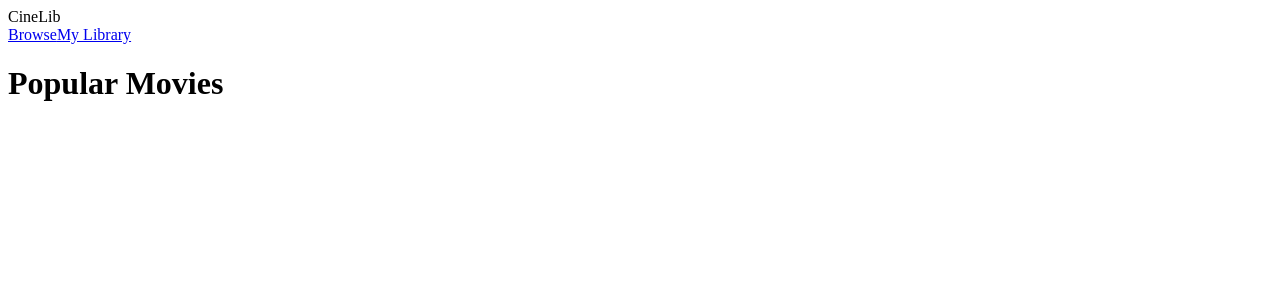
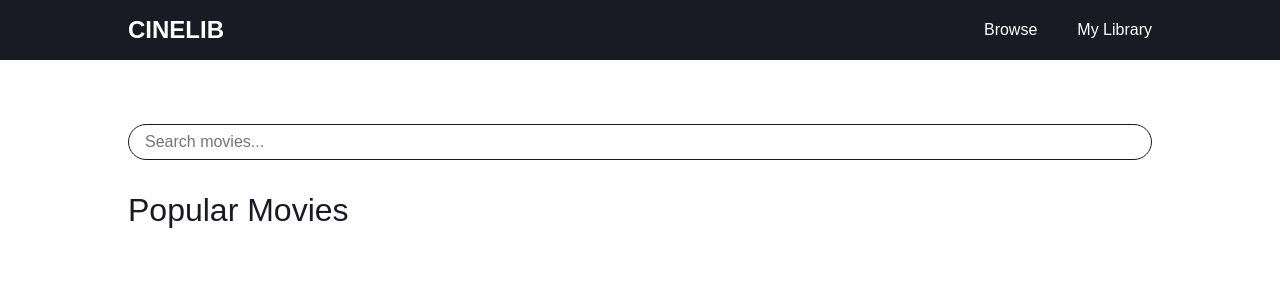
Before and after one commit to gianworks/cinelib, a React (Vite) app in the folder frontend/: page / in a window 1280 px wide. Shown: the top 300 px of the page. Built offline with nearby package versions, Linux system fonts and the light colour scheme.

Commit message:
feat: implement Navbar and SearchBar components with styling, add global CSS variables

```diff
--- a/frontend/package.json
+++ b/frontend/package.json
@@ -10,6 +10,7 @@
     "preview": "vite preview"
   },
   "dependencies": {
+    "@fontsource-variable/space-grotesk": "^5.3.0",
     "react": "^19.2.8",
     "react-dom": "^19.2.8",
     "react-router-dom": "^7.18.4"
--- a/frontend/src/components/NavBar.tsx
+++ b/frontend/src/components/NavBar.tsx
@@ -1,10 +1,13 @@
-import { Link } from "react-router-dom"
+import { Link } from "react-router-dom";
+import styles from "./Navbar.module.css";
 
 function NavBar() {
-  return(
-    <nav>
-      <div>CineLib</div>
-      <div>
+  return (
+    <nav className={styles.navbar}>
+      <div className={styles.logo}>
+        <h1>CINELIB</h1>
+      </div>
+      <div className={styles.menu}>
         <Link to="/">Browse</Link>
         <Link to="/library">My Library</Link>
       </div>
--- /dev/null
+++ b/frontend/src/components/Navbar.module.css
@@ -0,0 +1,21 @@
+.navbar {
+  display: flex;
+  justify-content: space-between;
+  align-items: center;
+  padding: 0 128px;
+  width: auto;
+  height: 60px;
+  color: white;
+  background-color: var(--secondary-color);
+}
+.logo {
+  padding-right: 40px;
+}
+.logo h1 {
+  font-weight: var(--fw-bold);
+}
+.menu {
+  display: flex;
+  align-items: center;
+  gap: 40px;
+}
--- /dev/null
+++ b/frontend/src/components/SearchBar.module.css
@@ -0,0 +1,8 @@
+.search-bar {
+  width: 100%;
+}
+.search-bar input {
+  width: 100%;
+  padding: 8px 16px;
+  border-radius: 50px;
+}
--- /dev/null
+++ b/frontend/src/components/SearchBar.tsx
@@ -0,0 +1,19 @@
+import style from "./SearchBar.module.css";
+
+type SearchBarProps = {
+  placeholder: string;
+  onSearch: (query: string) => void;
+};
+
+function SearchBar({ placeholder, onSearch }: SearchBarProps) {
+  return (
+    <div className={style["search-bar"]}>
+      <input
+        placeholder={placeholder}
+        onChange={(e) => onSearch(e.target.value)}
+      />
+    </div>
+  );
+}
+
+export default SearchBar;
--- /dev/null
+++ b/frontend/src/features/browse/Browse.module.css
@@ -0,0 +1,7 @@
+.main {
+  display: flex;
+  flex-direction: column;
+  gap: 32px;
+  width: 100%;
+  padding: 64px 128px;
+}
--- a/frontend/src/features/browse/Browse.tsx
+++ b/frontend/src/features/browse/Browse.tsx
@@ -1,7 +1,12 @@
+import SearchBar from "../../components/SearchBar";
+import style from "./Browse.module.css";
 
 function Browse() {
   return(
-    <h1>Popular Movies</h1>
+    <div className={style.main}>
+      <SearchBar placeholder="Search movies..." onSearch={() => {}} />
+      <h1>Popular Movies</h1>
+    </div>
   );
 }
 
--- a/frontend/src/main.tsx
+++ b/frontend/src/main.tsx
@@ -1,6 +1,8 @@
 import { StrictMode } from "react";
 import { createRoot } from "react-dom/client";
 import App from "./App.tsx";
+import "./styles/index.css";
+import "@fontsource-variable/space-grotesk";
 
 createRoot(document.getElementById("root")!).render(
   <StrictMode>
--- /dev/null
+++ b/frontend/src/styles/index.css
@@ -0,0 +1,41 @@
+:root {
+  --primary-color: #7c3aed;
+  --secondary-color: #191a23;
+  --tertiary-color: #9d9faf;
+  --navbar-color: #1e0a3c;
+  --favorite-color: #fb7185;
+  --rating-color: #f59e0b;
+
+  /* --fw-regular: 400; */
+  --fw-medium: 500;
+  --fw-bold: 700;
+}
+* {
+  margin: 0;
+  padding: 0;
+  box-sizing: border-box;
+}
+body {
+  font-family: "Space Grotesk Variable", sans-serif;
+  color: var(--secondary-color);
+}
+h1 {
+  font-weight: var(--fw-medium);
+}
+input {
+  font-family: inherit;
+  font-size: 16px;
+  border: 1px solid var(--secondary-color);
+}
+input:focus {
+  outline: none;
+  border-color: var(--primary-color);
+}
+button {
+  font-family: inherit;
+  cursor: pointer;
+}
+a {
+  color: inherit;
+  text-decoration: none;
+}
```
Also changed, not shown: 2 other files (tests, documents, lock files or other folders).
